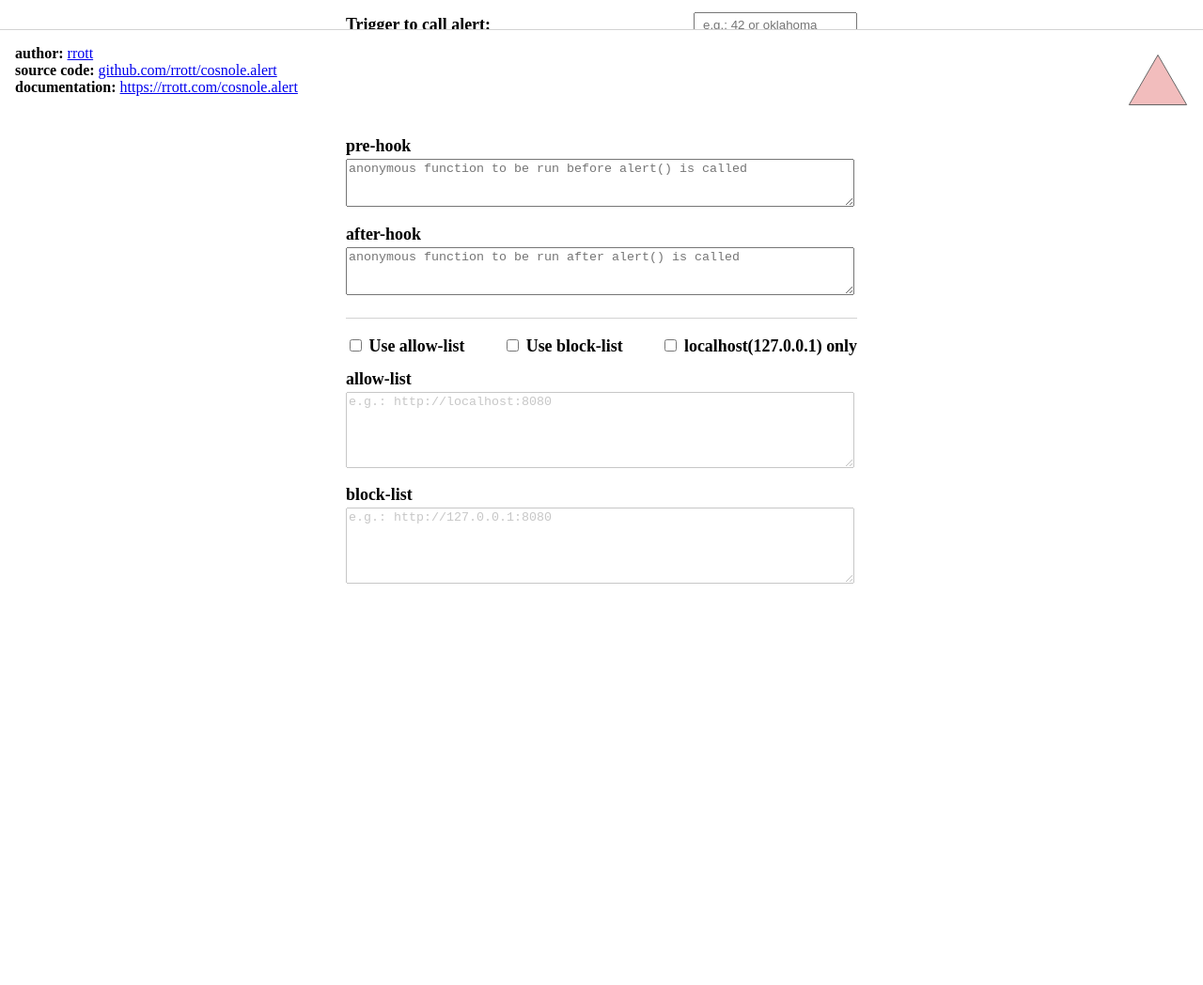
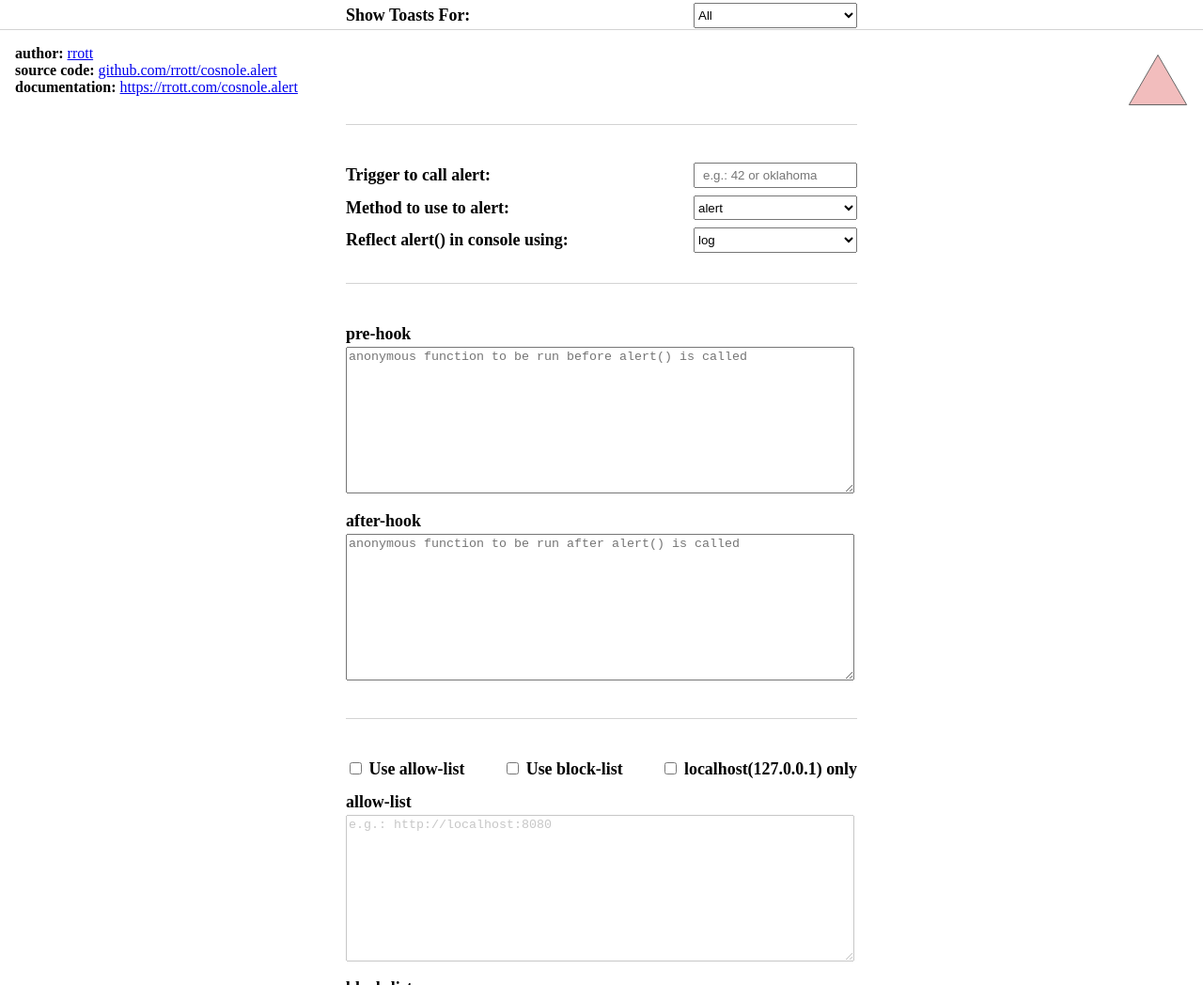
Before and after one commit to rrott/cosnole.alert, a browser extension: page chrome-extension/src/options.html in a window 1280 px wide. Shown: the part 672-1720 px from the top of the page at 94% size. Before the commit the page ends 1461 px from the top, so only its background shows below. Drawn offline with Linux system fonts and the light colour scheme.

Commit message:
updated options page design

```diff
--- a/chrome-extension/src/options.html
+++ b/chrome-extension/src/options.html
@@ -216,7 +216,7 @@
                 pre-hook
                 <textarea
                   placeholder="anonymous function to be run before alert() is called"
-                  rows="3" cols="65" name="text"
+                  rows="10" cols="65" name="text"
                   id="afterHook"
                 ></textarea>
               </span>
@@ -227,7 +227,7 @@
                 after-hook
                 <textarea
                   placeholder="anonymous function to be run after alert() is called"
-                  rows="3" cols="65" name="text"
+                  rows="10" cols="65" name="text"
                   id="preHook"
                 ></textarea>
               </span>
@@ -236,8 +236,8 @@
         </div>
 
         <div>
-          <div class="line" ></div>
           <div class="settings">
+            <div class="line" ></div>
 
             <div class="settings-item default-mode toasts-mode">
               <span class="settings-item-checkboxes">
@@ -262,7 +262,7 @@
                 <textarea
                   class="disabled"
                   placeholder="e.g.: http://localhost:8080"
-                  rows="5" cols="65" name="text"
+                  rows="10" cols="65" name="text"
                   id="allowList"
                 ></textarea>
               </span>
@@ -274,7 +274,7 @@
                 <textarea
                   class="disabled"
                   placeholder="e.g.: http://127.0.0.1:8080"
-                  rows="5" cols="65" name="text"
+                  rows="10" cols="65" name="text"
                   id="blockList"
                 ></textarea>
               </span>
@@ -317,8 +317,8 @@
       font-size: 112%;
     }
     .line {
-      height: 1rem;
-      margin-bottom: 0.5rem;
+      height: 2rem;
+      margin-bottom: 2rem;
       border-bottom: 1px solid lightgray;
     }
     .mode-radio .checkbox{
```
